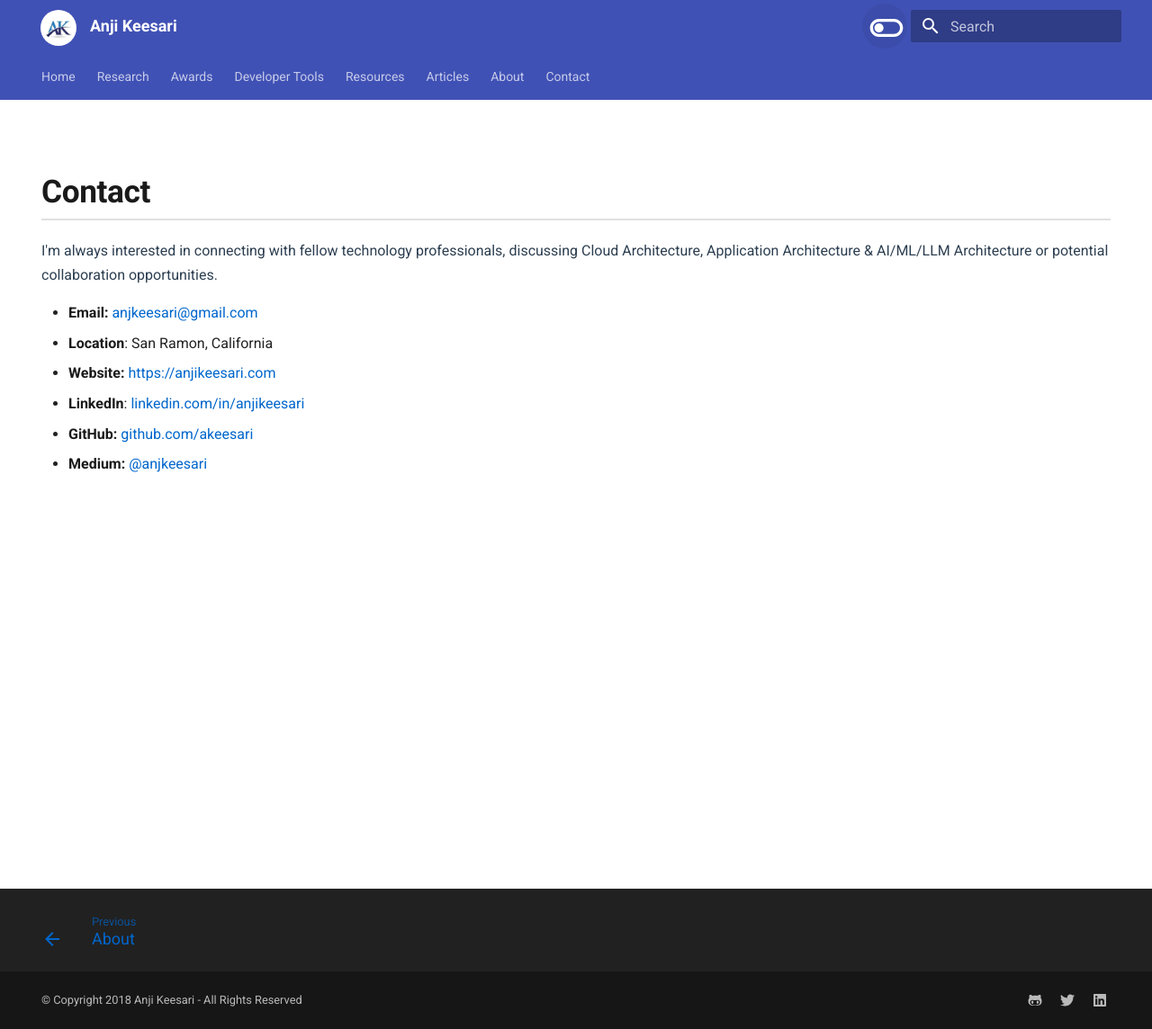
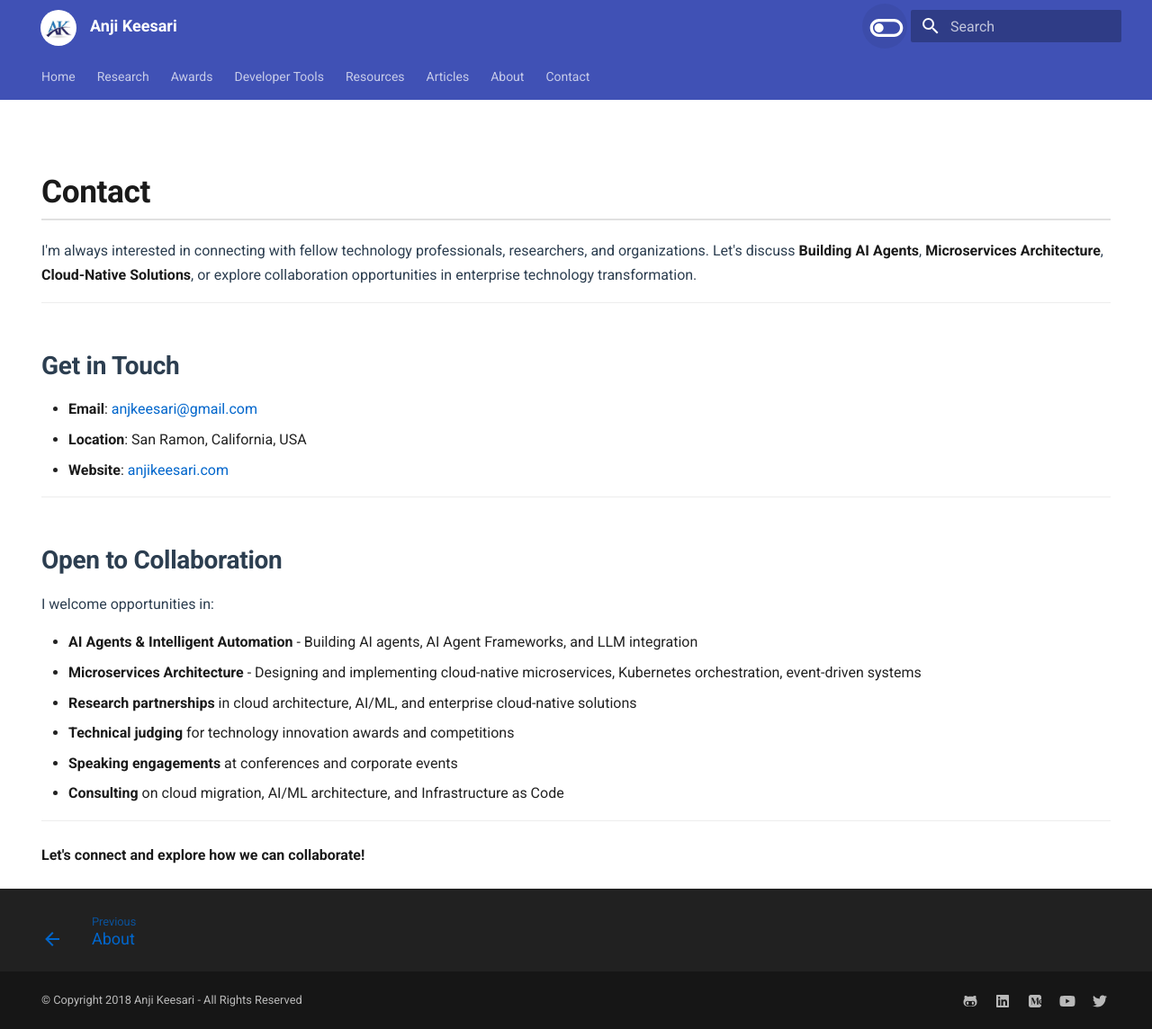
Before and after one commit to akeesari/anjikeesari, an MkDocs documentation site: the page built from docs/contact.md, in a window 1280 px wide and 1144 px high. Shown: the whole window at 90% size. Built offline with MkDocs 1.6.1 and Material for MkDocs 9.7.7, drawn with Linux system fonts in a browser that asks for light colours.

Commit message:
updates in contact page

```diff
--- a/docs/contact.md
+++ b/docs/contact.md
@@ -1,4 +1,6 @@
 ---
+title: Contact
+description: Connect with Anji Keesari for collaboration opportunities in Cloud Architecture, AI/ML, Infrastructure as Code, and enterprise cloud-native solutions.
 hide:
   - navigation
   - toc
@@ -6,12 +8,29 @@ hide:
 
 # Contact
 
-I'm always interested in connecting with fellow technology professionals, discussing Cloud Architecture, Application Architecture & AI/ML/LLM Architecture or potential collaboration opportunities.
+I'm always interested in connecting with fellow technology professionals, researchers, and organizations. Let's discuss **Building AI Agents**, **Microservices Architecture**, **Cloud-Native Solutions**, or explore collaboration opportunities in enterprise technology transformation.
 
+---
 
-- **Email:** <anjkeesari@gmail.com>
-- **Location**: San Ramon, California
-- **Website:** [https://anjikeesari.com](https://anjikeesari.com)
-- **LinkedIn**: [linkedin.com/in/anjikeesari](https://www.linkedin.com/in/anjikeesari)
-- **GitHub:** [github.com/akeesari](https://github.com/akeesari)
-- **Medium:** [@anjkeesari](https://medium.com/@anjkeesari)
+## Get in Touch
+
+- **Email**: [anjkeesari@gmail.com](mailto:anjkeesari@gmail.com)
+- **Location**: San Ramon, California, USA
+- **Website**: [anjikeesari.com](https://anjikeesari.com)
+
+---
+
+## Open to Collaboration
+
+I welcome opportunities in:
+
+- **AI Agents & Intelligent Automation** - Building AI agents, AI Agent Frameworks, and LLM integration
+- **Microservices Architecture** - Designing and implementing cloud-native microservices, Kubernetes orchestration, event-driven systems
+- **Research partnerships** in cloud architecture, AI/ML, and enterprise cloud-native solutions
+- **Technical judging** for technology innovation awards and competitions
+- **Speaking engagements** at conferences and corporate events
+- **Consulting** on cloud migration, AI/ML architecture, and Infrastructure as Code
+
+---
+
+**Let's connect and explore how we can collaborate!**
--- a/docs/overrides/home.html
+++ b/docs/overrides/home.html
@@ -369,7 +369,7 @@
         </div>
         <div class="tx-hero__content" style="margin: -2.4em 0 0 0">
           <h2><b>Introduction</b></h2>
-          <p>Welcome to my personal website! I'm <b>Anji Keesari</b>, a passionate instructor, Cloud Architect, AI Engineer, and full stack developer with expertise in the Microsoft technology stack. This website is designed to provide you with easy-to-follow learning materials, tutorials, and valuable insights. My goal is to help you master various technologies including Azure Cloud, AI/ML Engineering, Azure AI Foundry, Large Language Models (LLMs), AI Agent Frameworks, Model Context Protocol (MCP) servers, Microservices, Kubernetes, Terraform, ArgoCD, Helm Charts, Azure DevOps, C#, .NET, React JS, and more.</p>
+          <p>Welcome to my personal website! I'm <b>Anji Keesari</b>, a passionate instructor, Cloud Architect, AI Engineer, and full stack developer with expertise in the Microsoft technology stack. This website is designed to provide you with easy-to-follow learning materials, tutorials, and valuable insights. My goal is to help you master various technologies including Azure Cloud, AI/ML Engineering, Azure AI Foundry, Large Language Models (LLMs), AI Agent Frameworks, MCP servers,  Building AI Agents & Microservices, Kubernetes, Terraform, ArgoCD, Helm Charts, Azure DevOps, C#, .NET, React JS, and more.</p>
           <a href="{{ page.next_page.url | url }}" title="{{ page.next_page.title | striptags }}" class="md-button md-button--primary" style="font-size: 0.75rem; padding: 0.3rem 0.8rem; border-radius: 8px;">
             Get started
           </a>
--- a/mkdocs.yml
+++ b/mkdocs.yml
@@ -127,10 +127,14 @@ extra:
   social:
     - icon: fontawesome/brands/github-alt
       link: https://github.com/akeesari
+    - icon: fontawesome/brands/linkedin
+      link: https://www.linkedin.com/in/anjikeesari
+    - icon: fontawesome/brands/medium
+      link: https://medium.com/@anjkeesari
+    - icon: fontawesome/brands/youtube
+      link: https://www.youtube.com/@anji.keesari
     - icon: fontawesome/brands/twitter
       link: https://twitter.com
-    - icon: fontawesome/brands/linkedin
-      link: https://www.linkedin.com/in/anjikeesari
   generator: false
   footer: |
       <style>
```
